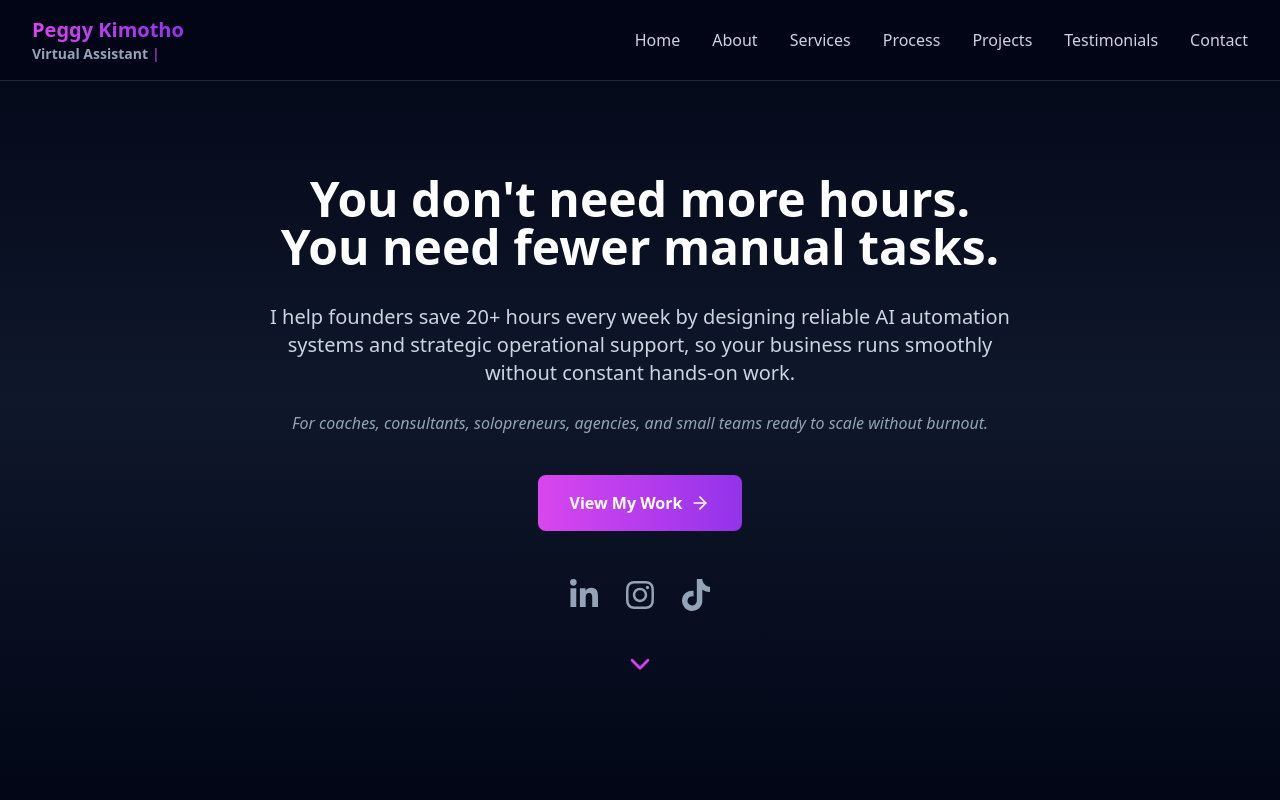
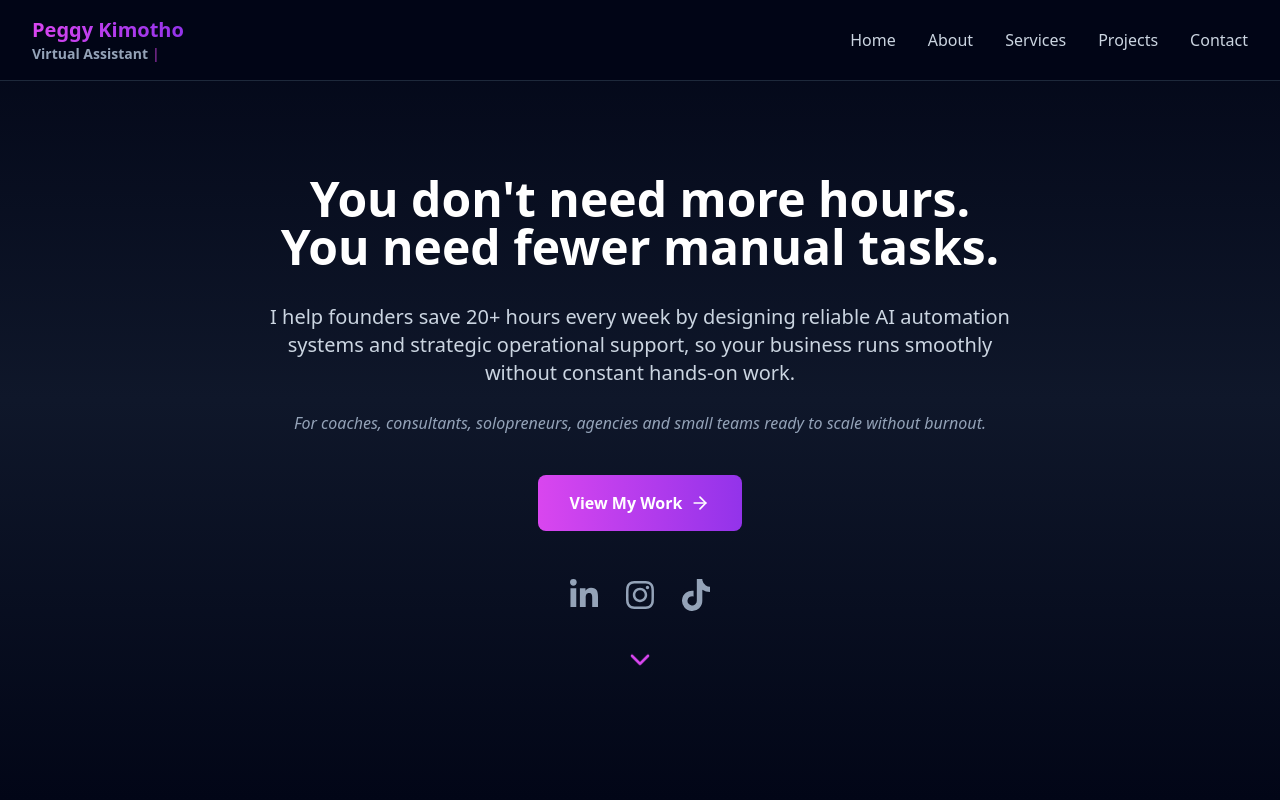
Before and after one commit to PeggyKimotho/My-AI-Portfolio, a React (Vite) app: page / in a window 1280 px wide. Shown: the top 800 px of the page. Built offline with nearby package versions, Linux system fonts and the light colour scheme; the HTML template or start-up script is replaced by a standard one.

Commit message:
Projects added finally

```diff
--- a/src/components/Hero.jsx
+++ b/src/components/Hero.jsx
@@ -22,7 +22,7 @@ function Hero() {
 
         {/* Qualifier Line */}
         <p className="text-base text-slate-400 mb-10 italic">
-          For coaches, consultants, solopreneurs, agencies, and small teams ready to scale without burnout.
+          For coaches, consultants, solopreneurs, agencies and small teams ready to scale without burnout.
         </p>
 
         {/* CTA Button */}
--- a/src/components/Navbar.jsx
+++ b/src/components/Navbar.jsx
@@ -5,26 +5,17 @@ function Navbar() {
   const [isMenuOpen, setIsMenuOpen] = useState(false)
   const [typewriterText, setTypewriterText] = useState('')
   const [currentIndex, setCurrentIndex] = useState(0)
-  const [cycleCount, setCycleCount] = useState(0)
-  const [isTypingComplete, setIsTypingComplete] = useState(false)
 
   const roles = [
     'AI Automation Specialist',
     'Virtual Assistant',
   ]
 
-  const finalText = 'AI Automation Specialist | Virtual Assistant'
-  const maxCycles = 1
-
   useEffect(() => {
-    if (isTypingComplete) {
-      setTypewriterText(finalText)
-      return
-    }
-
     const currentRole = roles[currentIndex]
 
     if (typewriterText.length < currentRole.length) {
+      // Typing forward
       const timeout = setTimeout(() => {
         setTypewriterText(
           currentRole.slice(0, typewriterText.length + 1)
@@ -33,26 +24,15 @@ function Navbar() {
 
       return () => clearTimeout(timeout)
     } else {
+      // Pause, then switch role
       const timeout = setTimeout(() => {
-        const nextIndex = (currentIndex + 1) % roles.length
-
-        if (nextIndex === 0) {
-          const newCycleCount = cycleCount + 1
-          setCycleCount(newCycleCount)
-
-          if (newCycleCount >= maxCycles) {
-            setIsTypingComplete(true)
-            return
-          }
-        }
-
         setTypewriterText('')
-        setCurrentIndex(nextIndex)
+        setCurrentIndex((currentIndex + 1) % roles.length)
       }, 2000)
 
       return () => clearTimeout(timeout)
     }
-  }, [typewriterText, currentIndex, cycleCount, isTypingComplete])
+  }, [typewriterText, currentIndex])
 
   const toggleMenu = () => {
     setIsMenuOpen(!isMenuOpen)
@@ -62,9 +42,7 @@ function Navbar() {
     { name: 'Home', href: '#home' },
     { name: 'About', href: '#about' },
     { name: 'Services', href: '#services' },
-    { name: 'Process', href: '#process' },
     { name: 'Projects', href: '#projects' },
-    { name: 'Testimonials', href: '#testimonials' },
     { name: 'Contact', href: '#contact' },
   ]
 
@@ -83,11 +61,9 @@ function Navbar() {
                 <span className="text-xs md:text-sm text-slate-400">
                   {typewriterText}
                 </span>
-                {!isTypingComplete && (
-                  <span className="text-fuchsia-500 animate-pulse text-xs md:text-sm">
-                    |
-                  </span>
-                )}
+                <span className="text-fuchsia-500 animate-pulse text-xs md:text-sm">
+                  |
+                </span>
               </div>
             </div>
           </a>
--- a/src/components/Projects.jsx
+++ b/src/components/Projects.jsx
@@ -4,57 +4,76 @@ function Projects() {
   const projects = [
 
     {
-      title: 'Lead Nurture Campaign System',
-      description: 'Built a lead generation system that automatically discovers, qualifies, and nurtures potential coaching clients from Reddit. Scores leads, generates personalizes outreach, and alerts on high-value prospects in real-time.',
-
-      tools: ['n8n', 'Airtable', 'Gemini', 'Slack'],
-      result: '2x conversion rate',
-      metrics: [
-        { label: 'Conversion Rate', value: '+200%' },
-        { label: 'Lead Response Time', value: '< 5 mins' },
-        { label: 'Booking Rate', value: '+150%' }
+      title: 'Lead Capture & Nurture Automation',
+      description: 'Built an automated Reddit lead engine that finds high-intent coaching prospects, scores urgency and sends personalized outreach without manual searching or cold DMs.',
+      videoId: '8kInC0UjDqQ',
+      tools: ['n8n', 'Gemini', 'Lead Generation', 'API Integration'],
+      before: [
+        'Manual search',
+        'Delayed replies',
+        'Cold outreach'
+      ],
+      after: [
+        'Automated discovery ',
+        'Prioritized leads',
+        'Personalized message',
       ],
       image: '📈',
       category: 'Marketing'
     },
     {
-      title: 'Content Publishing Workflow',
-      description: 'Created a multi-platform content distribution system that automatically publishes and tracks content across social media channels. Integrated content calendar with analytics dashboard for performance tracking.',
-      tools: ['Make', 'Notion', 'Buffer', 'Google Analytics'],
-      result: '20hrs saved/week',
-      metrics: [
-        { label: 'Publishing Time', value: '-85%' },
-        { label: 'Platforms Managed', value: '6' },
-        { label: 'Posts per Week', value: '3x increase' }
+      title: 'Content Generation System',
+      description: 'Created an AI-driven content system that turns long-form articles into platform-specific social posts, automatically formats them and updates a central content hub for review and publishing.',
+      videoId: 'SGlEKYUMHWo',
+      tools: ['Digital Marketing', 'Notion', 'n8n', 'Content Creation'],
+      before: [
+        'Manual writing',
+        'Inconsistent brand voice',
+        'Scattered drafts'
+      ],
+      after: [
+        'Automated content',
+        'Consistent brand voice',
+        'One content hub'
       ],
       image: '📱',
       category: 'Content'
     },
     {
-      title: 'Client Onboarding System',
-      description: 'Designed automated onboarding workflows with document collection, scheduling, and welcome sequences for a consulting firm. Reduced onboarding time from 2 weeks to 2 days with improved client experience.',
-      tools: ['ClickUp', 'Calendly', 'DocuSign', 'Slack'],
-      result: '90% faster onboarding',
-      metrics: [
-        { label: 'Onboarding Time', value: '2 days' },
-        { label: 'Document Processing', value: 'Automated' },
-        { label: 'Client Satisfaction', value: '98%' }
+      title: 'Client Onboarding Workflow',
+      description: 'Designed an end-to-end client onboarding system that automatically collects information, manages documents, schedules next steps, and guides clients through a smooth, professional onboarding experience.',
+      videoId: 'CYvt38WdaB0',
+      tools: ['ClickUp', 'Slack', 'Airtable', 'n8n'],
+      before: [
+        'Email chaos',
+        'Manual follow-ups',
+        'Delays'
+      ],
+      after: [
+        'Automated intake',
+        'Centralized data',
+        'Guided onboarding flow'
       ],
       image: '🤝',
       category: 'Operations'
     },
     {
       title: 'AI Customer Support Bot',
-      description: 'Deployed an AI-powered chatbot that handles common customer inquiries and routes complex issues to human agents. Integrated with knowledge base and CRM for context-aware responses.',
-      tools: ['n8n', 'OpenAI', 'Slack', 'HubSpot'],
-      result: '60% ticket reduction',
-      metrics: [
-        { label: 'Tickets Automated', value: '60%' },
-        { label: 'Response Time', value: 'Instant' },
-        { label: 'Customer Satisfaction', value: '4.8/5' }
+      description: "Deployed an AI-powered support assistant that answers common customer inquiries using the business's internal knowledge base and routes complex issues to a human when needed.",
+      videoId: '28ejN5CU47Y',
+      tools: ['n8n', 'Google Workspace', 'Supabase', 'RAG'],
+      before: [
+        'Repetition',
+        'Manual lookup',
+        'Slow response'
+      ],
+      after: [
+        'Instant answers',
+        'Knowledge-based responses',
+        'Escalation logic'
       ],
       image: '🤖',
-      category: 'AI/Support'
+      category: 'AI / Support'
     },
 
   ]
@@ -83,9 +102,8 @@ function Projects() {
               key={index}
               className="group bg-slate-900 rounded-xl border border-slate-800 hover:border-fuchsia-500 transition-all duration-300 overflow-hidden hover:shadow-xl hover:shadow-fuchsia-500/20"
             >
-              {/* Project Header with Icon */}
+              {/* Project Header */}
               <div className="bg-gradient-to-br from-slate-800 to-slate-900 p-6 border-b border-slate-800">
-                <div className="flex items-start justify-between">
                 <div className="flex items-center gap-4">
                   <div className="text-5xl">{project.image}</div>
                   <div>
@@ -98,28 +116,52 @@ function Projects() {
                   </div>
                 </div>
               </div>
-              </div>
 
               {/* Project Content */}
               <div className="p-6">
+
                 {/* Description */}
-                <p className="text-slate-400 mb-6 leading-relaxed">
+                <p className="text-slate-400 mb-4 leading-relaxed">
                   {project.description}
                 </p>
 
-                {/* Metrics */}
-                <div className="grid grid-cols-3 gap-4 mb-6">
-                  {project.metrics.map((metric, i) => (
-                    <div key={i} className="text-center">
-                      <p className="text-xl font-bold text-fuchsia-500">{metric.value}</p>
-                      <p className="text-xs text-slate-500">{metric.label}</p>
+                {/* YouTube Video */}
+                <div className="mb-6 rounded-lg overflow-hidden border border-slate-800">
+                  <div className="relative w-full" style={{ paddingBottom: '56.25%' }}>
+                    <iframe
+                      className="absolute top-0 left-0 w-full h-full"
+                      src={`https://www.youtube.com/embed/${project.videoId}`}
+                      title={project.title}
+                      frameBorder="0"
+                      allow="accelerometer; autoplay; clipboard-write; encrypted-media; gyroscope; picture-in-picture"
+                      allowFullScreen
+                    ></iframe>
                   </div>
-                  ))}
                 </div>
 
-                {/* Tools Used */}
-                <div className="mb-4">
-                  <p className="text-xs text-slate-500 mb-2 uppercase tracking-wide">Tools Used</p>
+                {/* Workflow Snapshot */}
+                <div className="mb-6 space-y-3">
+                  <div className="bg-slate-800/50 p-4 rounded-lg border border-slate-700">
+                    <span className="text-xs font-semibold text-red-400 uppercase tracking-wide mr-2">
+                      Before:
+                    </span>
+                    <span className="text-sm text-slate-400">
+                      {project.before.join(' → ')}
+                    </span>
+                  </div>
+
+                  <div className="bg-slate-800/50 p-4 rounded-lg border border-slate-700">
+                    <span className="text-xs font-semibold text-green-400 uppercase tracking-wide mr-2">
+                      After:
+                    </span>
+                    <span className="text-sm text-slate-300">
+                      {project.after.join(' → ')}
+                    </span>
+                  </div>
+                </div>
+
+                {/* Tools */}
+                <div>
                   <div className="flex flex-wrap gap-2">
                     {project.tools.map((tool, i) => (
                       <span
@@ -132,17 +174,6 @@ function Projects() {
                   </div>
                 </div>
 
-                {/* Result Badge */}
-                <div className="flex items-center justify-between pt-4 border-t border-slate-800">
-                  <div className="flex items-center gap-2">
-                    <div className="w-2 h-2 bg-green-400 rounded-full animate-pulse"></div>
-                    <span className="text-green-400 font-bold text-sm">✓ {project.result}</span>
-                  </div>
-                  <button className="text-slate-400 hover:text-fuchsia-500 transition-colors duration-300 flex items-center gap-1 text-sm">
-                    View Details
-                    <ArrowRight className="w-4 h-4 group-hover:translate-x-1 transition-transform duration-300" />
-                  </button>
-                </div>
               </div>
             </div>
           ))}
```
Lines whose indentation alone changed are shown as unchanged.
